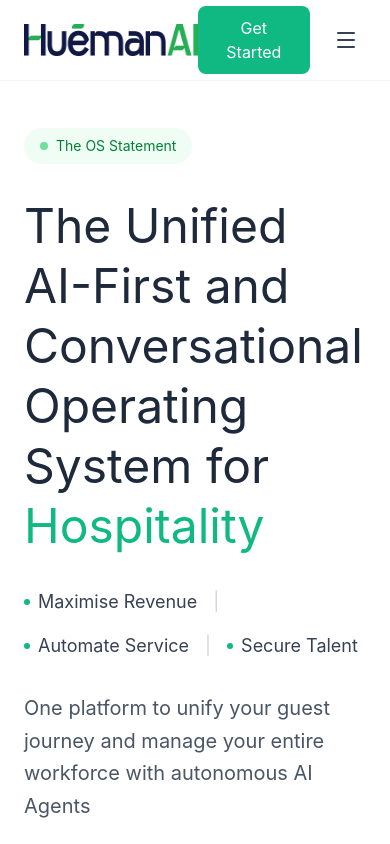
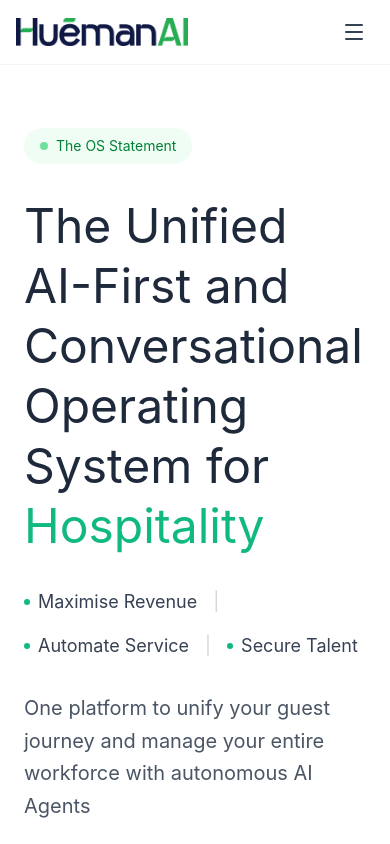
Before and after one commit to Ashwastaken78867/HuemanAI, a React (Vite) app: page / in a window 390 px wide. Shown: the top 844 px of the page. Built offline with nearby package versions, Linux system fonts and the light colour scheme.

Commit message:
fix animations

```diff
--- a/src/components/Header/Header.tsx
+++ b/src/components/Header/Header.tsx
@@ -1,33 +1,89 @@
-import { Menu } from 'lucide-react';
+import { useState } from "react";
+import { Menu, X } from "lucide-react";
 import logo from "../../assets/logo.png";
 
 export function Header() {
+  const [open, setOpen] = useState(false);
+
+  const navLinks = [
+    { label: "Solutions", href: "#solutions" },
+    { label: "Pricing", href: "#pricing" },
+    { label: "Comparisons", href: "#comparisons" },
+    { label: "FAQ", href: "#faq" },
+    { label: "About Us", href: "#about" },
+    { label: "Blog", href: "#blog" },
+  ];
+
   return (
     <nav className="fixed top-0 left-0 right-0 z-50 bg-white/95 backdrop-blur-sm border-b border-gray-100">
-      <div className="max-w-7xl mx-auto px-6 lg:px-8">
-        <div className="flex items-center justify-between h-20">
-          <div className="flex items-center">
-            <img src={logo} alt="HuemanAI" className="h-8" />
+      <div className="max-w-7xl mx-auto px-4 sm:px-6 lg:px-8">
+        <div className="flex items-center justify-between h-16 lg:h-20">
+
+          {/* Logo */}
+          <img src={logo} alt="HuemanAI" className="h-7 lg:h-8" />
+
+          {/* Desktop Nav */}
+          <div className="hidden lg:flex items-center space-x-8">
+            {navLinks.map((l) => (
+              <a
+                key={l.label}
+                href={l.href}
+                className="text-gray-700 hover:text-[#1e293b] transition-colors"
+              >
+                {l.label}
+              </a>
+            ))}
           </div>
 
-          <div className="hidden lg:flex items-center space-x-8">
-            <a href="#solutions" className="text-gray-700 hover:text-[#1e293b] transition-colors">Solutions</a>
-            <a href="#pricing" className="text-gray-700 hover:text-[#1e293b] transition-colors">Pricing</a>
-            <a href="#comparisons" className="text-gray-700 hover:text-[#1e293b] transition-colors">Comparisons</a>
-            <a href="#faq" className="text-gray-700 hover:text-[#1e293b] transition-colors">FAQ</a>
-            <a href="#about" className="text-gray-700 hover:text-[#1e293b] transition-colors">About Us</a>
-            <a href="#blog" className="text-gray-700 hover:text-[#1e293b] transition-colors">Blog</a>
-          </div>
-
-          <div className="flex items-center space-x-4">
-            <button className="hidden lg:inline-flex text-gray-700 hover:text-[#1e293b] transition-colors">
+          {/* Desktop Actions */}
+          <div className="hidden lg:flex items-center space-x-4">
+            <button className="text-gray-700 hover:text-[#1e293b] transition-colors">
               Sign In
             </button>
             <button className="bg-[#10b981] text-white px-6 py-2.5 rounded-lg hover:bg-[#059669] transition-colors">
               Get Started
             </button>
-            <button className="lg:hidden p-2">
+          </div>
+
+          {/* Mobile Toggle */}
+          <button
+            className="lg:hidden p-2"
+            onClick={() => setOpen(!open)}
+            aria-label="Menu"
+          >
+            {open ? (
+              <X className="w-6 h-6 text-gray-700" />
+            ) : (
               <Menu className="w-6 h-6 text-gray-700" />
+            )}
+          </button>
+        </div>
+      </div>
+
+      {/* Mobile Menu */}
+      <div
+        className={`lg:hidden overflow-hidden transition-all duration-300 ${
+          open ? "max-h-96 border-t border-gray-100" : "max-h-0"
+        }`}
+      >
+        <div className="px-4 sm:px-6 pb-6 pt-4 space-y-4 bg-white">
+          {navLinks.map((l) => (
+            <a
+              key={l.label}
+              href={l.href}
+              onClick={() => setOpen(false)}
+              className="block text-gray-700 hover:text-[#1e293b]"
+            >
+              {l.label}
+            </a>
+          ))}
+
+          <div className="pt-4 border-t border-gray-100 space-y-3">
+            <button className="block w-full text-left text-gray-700 hover:text-[#1e293b]">
+              Sign In
+            </button>
+            <button className="w-full bg-[#10b981] text-white px-6 py-2.5 rounded-lg hover:bg-[#059669] transition-colors">
+              Get Started
             </button>
           </div>
         </div>
```
